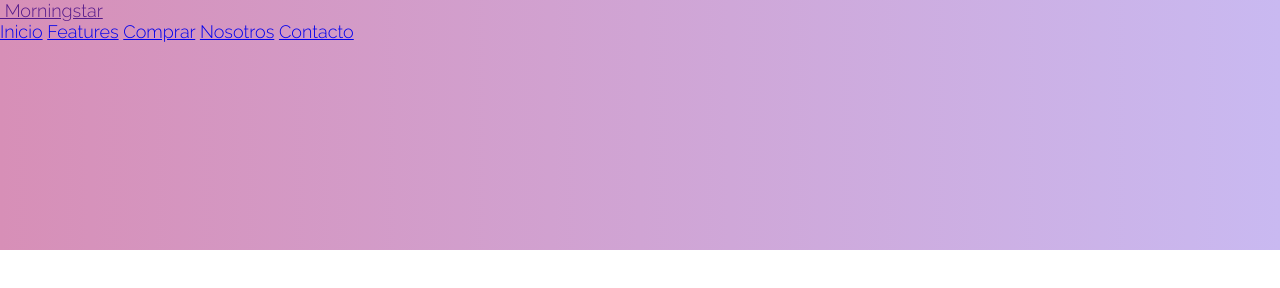
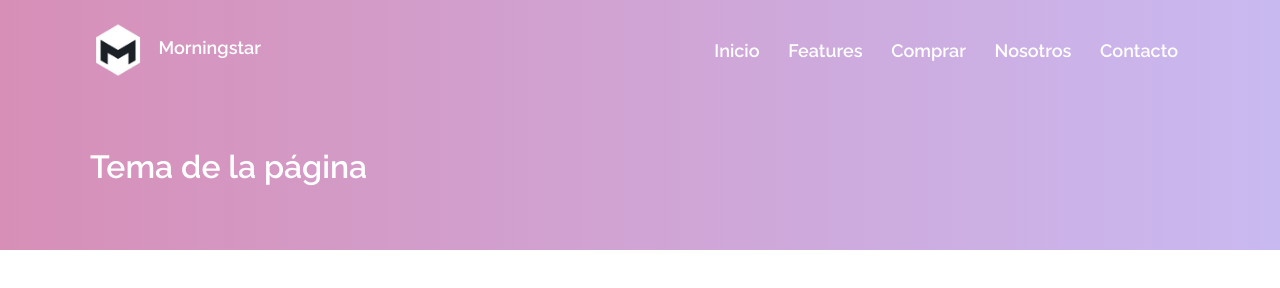
Before and after one commit to exegeses/maquetado-62624, a plain HTML site: page sitio/plantilla.html in a window 1280 px wide. Drawn offline with Linux system fonts and the light colour scheme.

Commit message:
Header de proyecto MorningStar

```diff
--- a/sitio/css/styles.css
+++ b/sitio/css/styles.css
@@ -10,8 +10,43 @@ body{
     font-size: 18px;
     color: #707070;
 }
+
+/* globales */
+a{
+    text-decoration: none;
+}
+h1{
+    font-size: 32px;
+    font-weight: 600;
+    color: #fff;
+    width: 1100px;
+    margin: 48px auto;
+}
+
 header{
     min-height: 250px;
     background: rgb(215,143,183);
     background: linear-gradient(90deg, rgba(215,143,183,1) 0%, rgba(201,185,241,1) 100%);
 }
+    header div{
+        width: 1100px;
+        margin: auto;
+        height: 100px;
+        display: flex;
+        justify-content: space-between;
+        align-items: center;
+    }
+
+    header a{
+        color: #fff;
+        font-weight: 600;
+    }
+    header a img{
+        width: 56px;
+        vertical-align: middle;
+        margin-right: 8px;
+    }
+
+    header nav a{
+        padding: 12px;
+    }
--- a/sitio/plantilla.html
+++ b/sitio/plantilla.html
@@ -12,8 +12,8 @@
     <header>
         <div>
             <!-- marca -->
-            <a href="">
-                <img src="" alt="">
+            <a href="index.html">
+                <img src="imgs/m-iso.png" alt="Logo morningstar">
                 Morningstar
             </a>
             <!-- navegación -->
@@ -26,6 +26,9 @@
             </nav>
 
         </div>
+
+        <h1>Tema de la página</h1>
+
     </header>
     <main>
 
```
